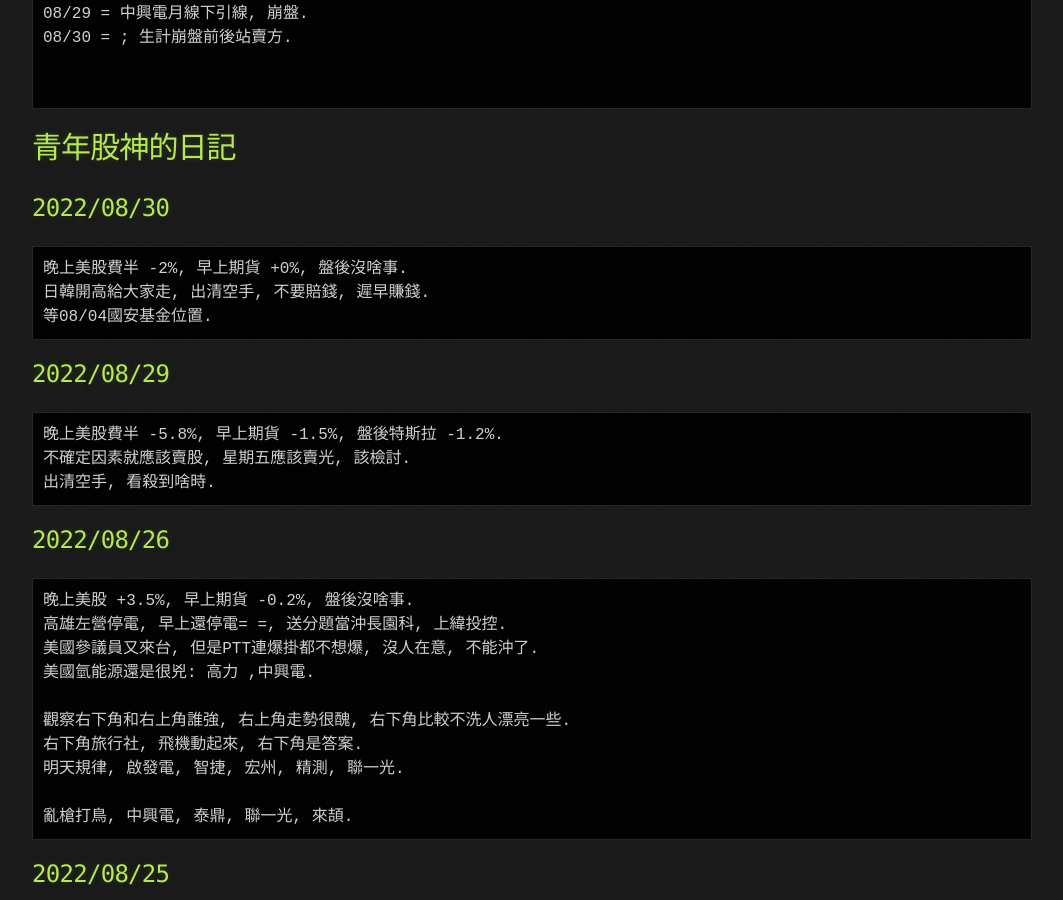
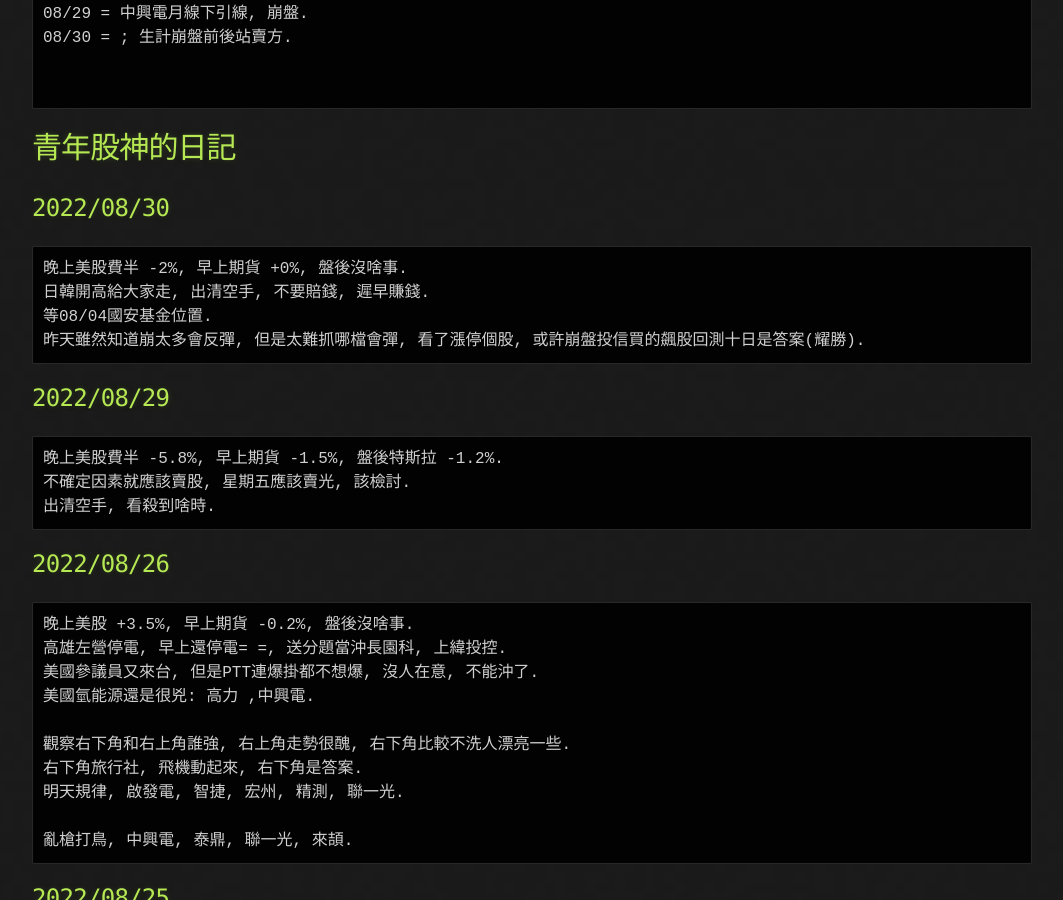
Before and after one commit to lepg5487/Stock_God, a Jekyll site: the page built from index.md, in a window 1280 px wide and 900 px high, scrolled down 754 px. Shown: the whole window, without its empty margins (108-1171 px from the left). Built offline with Jekyll 4.4.1, drawn with Linux system fonts in a browser that asks for light colours; our own code applies the rules of GitHub Pages for plain Markdown files.

Commit message:
Update index.md

````diff
--- a/index.md
+++ b/index.md
@@ -36,6 +36,7 @@
 晚上美股費半 -2%, 早上期貨 +0%, 盤後沒啥事.
 日韓開高給大家走, 出清空手, 不要賠錢, 遲早賺錢.
 等08/04國安基金位置.
+昨天雖然知道崩太多會反彈, 但是太難抓哪檔會彈, 看了漲停個股, 或許崩盤投信買的飆股回測十日是答案(耀勝).
 ```
 
 ## 2022/08/29
````
